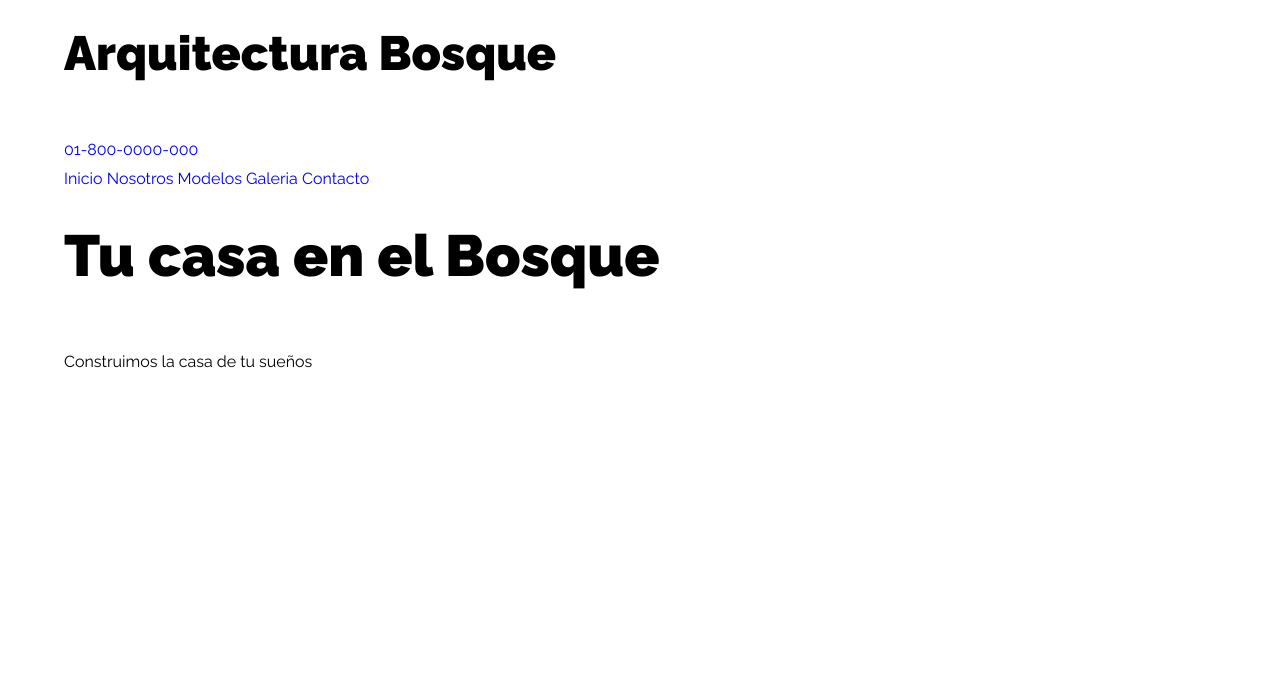
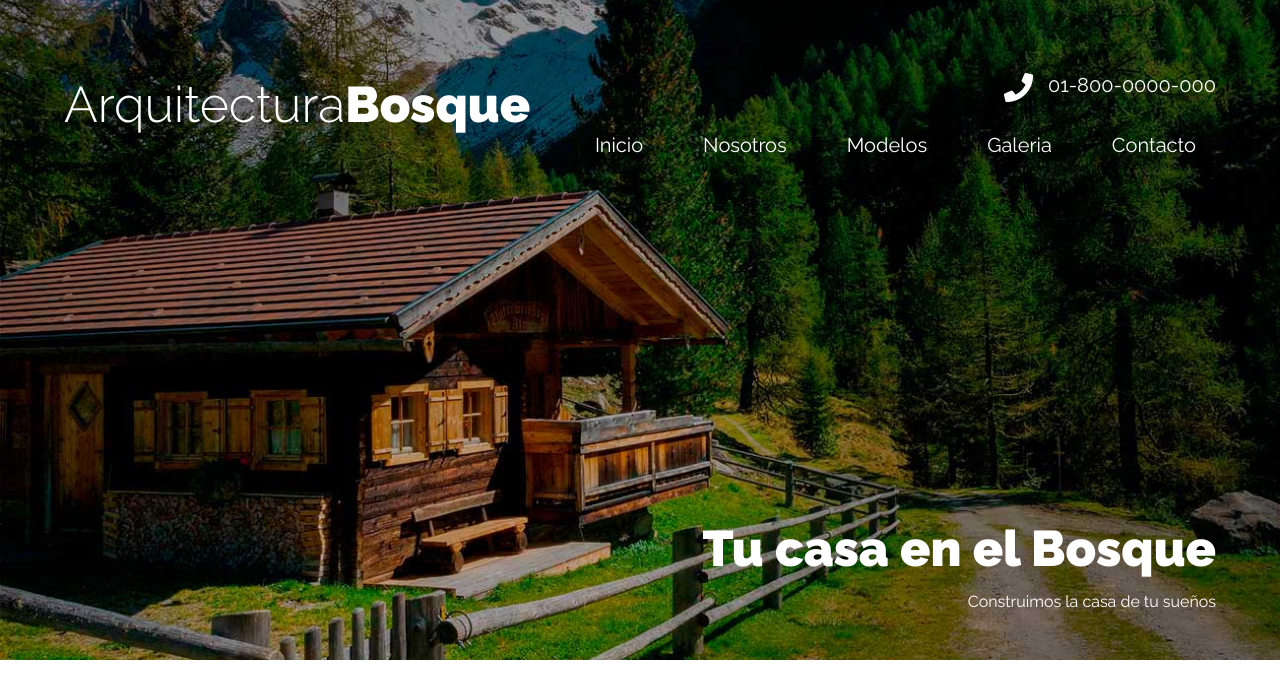
Before and after one commit to Benjamin70/Arquitectura-Project, a plain HTML site: page index.html in a window 1280 px wide. Drawn offline with Linux system fonts and the light colour scheme.

Commit message:
Header Concluido

```diff
--- a/css/style.css
+++ b/css/style.css
@@ -63,3 +63,116 @@
 .mt-5{
     margin-top: 5rem;
 }
+
+/** Header **/
+.header{
+    min-height: 60rem;
+    background-image: url(../img/hero.jpg);
+    background-repeat: no-repeat;
+    background-size: cover;
+    background-position: center;
+    padding: 5rem 0;
+}
+.contenido-header{
+    display: flex;
+    flex-direction: column;
+    height: calc(60rem - 4rem);
+    justify-content: space-between;
+    color: var(--blanco);
+}
+.nombre-sitio{
+    font-weight: 300;
+    text-align: center;
+    font-size: 3rem;
+}
+@media (min-width: 768px) {
+    .nombre-sitio{
+        font-size: 5rem;
+    }
+}
+.nombre-sitio span{
+    font-weight: 900;
+}
+@media (min-width: 768px) {
+    .barra{
+        display: flex;
+        justify-content: space-between;
+        align-items: center;
+    }
+}
+.contacto{
+    display: flex;
+    flex-direction: column;
+    align-items: center;
+}
+@media (min-width: 768px) {
+    .contacto{
+        align-items: flex-end;
+    }
+}
+.telefono{
+    display: flex;
+}
+.telefono::before{
+    content: '';
+    display: block;
+    width: 4rem;
+    height: 4rem;
+    background-image: url(../img/telefono.png);
+    background-repeat: no-repeat;
+    background-position: center center;
+    margin-right: 1rem;
+}
+.header a{
+    color: var(--blanco);
+    font-size: 2rem;
+}
+.navegacion{
+    display: flex;
+    flex-direction: column;
+    align-items: center;
+    width: 100%;
+    margin-top: 1rem;
+}
+@media (min-width: 1200px) {
+    .navegacion{
+        flex-direction: row;
+        gap: 2rem;
+    }
+}
+.navegacion a{
+    padding: .5rem;
+    transition: background-color 300ms;
+    text-align: center;
+    width: 100%;
+}
+@media (min-width: 768px) {
+    .navegacion a{
+        padding: 1rem 2rem;
+    }
+}
+.navegacion a:hover{
+    background-color: rgb(255 255 255 / .5);
+    color: var(--negro);
+}
+.slogan{
+    text-align: center;
+}
+@media (min-width: 768px) {
+    .slogan{
+        text-align: right;
+    }
+}
+.slogan h2{
+    font-size: 3rem;
+    margin: 0;
+}
+@media (min-width: 768px) {
+    .slogan h2{
+        font-size: 5rem;
+    }
+}
+.slogan p{
+    margin: 0;
+    line-height: 1;
+}
```
Also changed, not shown: index.html (+1 -1 lines).
